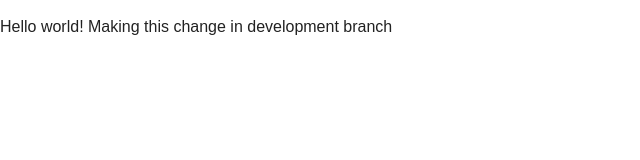
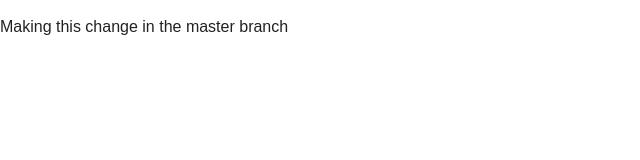
Before and after one commit to sarkani2/demo, a plain HTML site: page index.html in a window 1280 px wide. Shown: the whole page, without its empty margins (0-640 px from the left). Drawn offline with nearby package versions, Linux system fonts and the light colour scheme.

Commit message:
Making changes  in master brnach

```diff
--- a/index.html
+++ b/index.html
@@ -16,7 +16,7 @@
     <body>
 
 
-        <p>Hello world! Making this change in development branch</p>
+        <p>Making this change in the master branch</p>
 
         <script src="//ajax.googleapis.com/ajax/libs/jquery/1.11.2/jquery.min.js"></script>
         <script>window.jQuery || document.write('<script src="js/vendor/jquery-1.11.2.min.js"><\/script>')</script>
```
